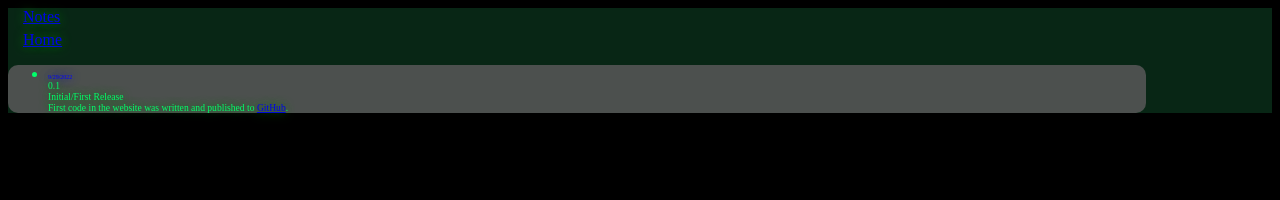
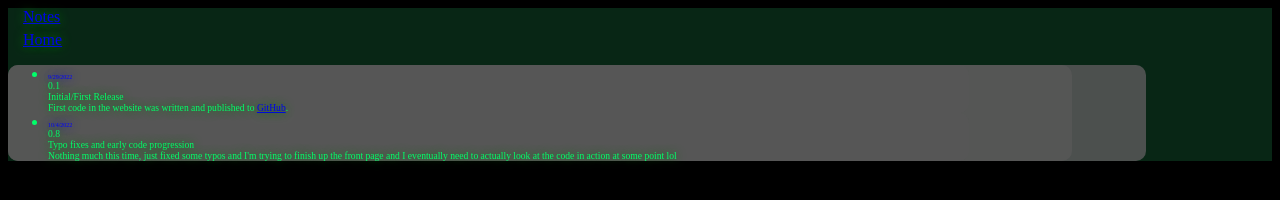
Before and after one commit to rRubedog/Timmothys-Boredom, a plain HTML site: page version-history.html in a window 1280 px wide. Drawn offline with Linux system fonts and the light colour scheme; a web font is replaced by a local one.

Commit message:
changes to version styles and a new version

```diff
--- a/styles/version-history.css
+++ b/styles/version-history.css
@@ -3,7 +3,8 @@ html, body {
     text-shadow: green 0px 0px 10px;
     color: green;
 }
-.version-wrapper {
+
+.version-wrapper, .version-list, .version {
     width: 90%;
     height: fit-content;
     border-radius: 10px;
--- a/version-history.html
+++ b/version-history.html
@@ -55,6 +55,21 @@
                     </div>
                 </div>
             </li>
+
+            <li class="version">
+                <div class="version-num">
+                    <div class="version-time-released">
+                        10/4/2022
+                    </div>
+                        0.8
+                    <div class="version-name">
+                        Typo fixes and early code progression
+                    </div>
+                    <div class="version-disc">
+                        Nothing much this time, just fixed some typos and I'm trying to finish up the front page and I eventually need to actually look at the code in action at some point lol
+                    </div>
+                </div>
+            </li>
         </ul>
     </div>
 
```
